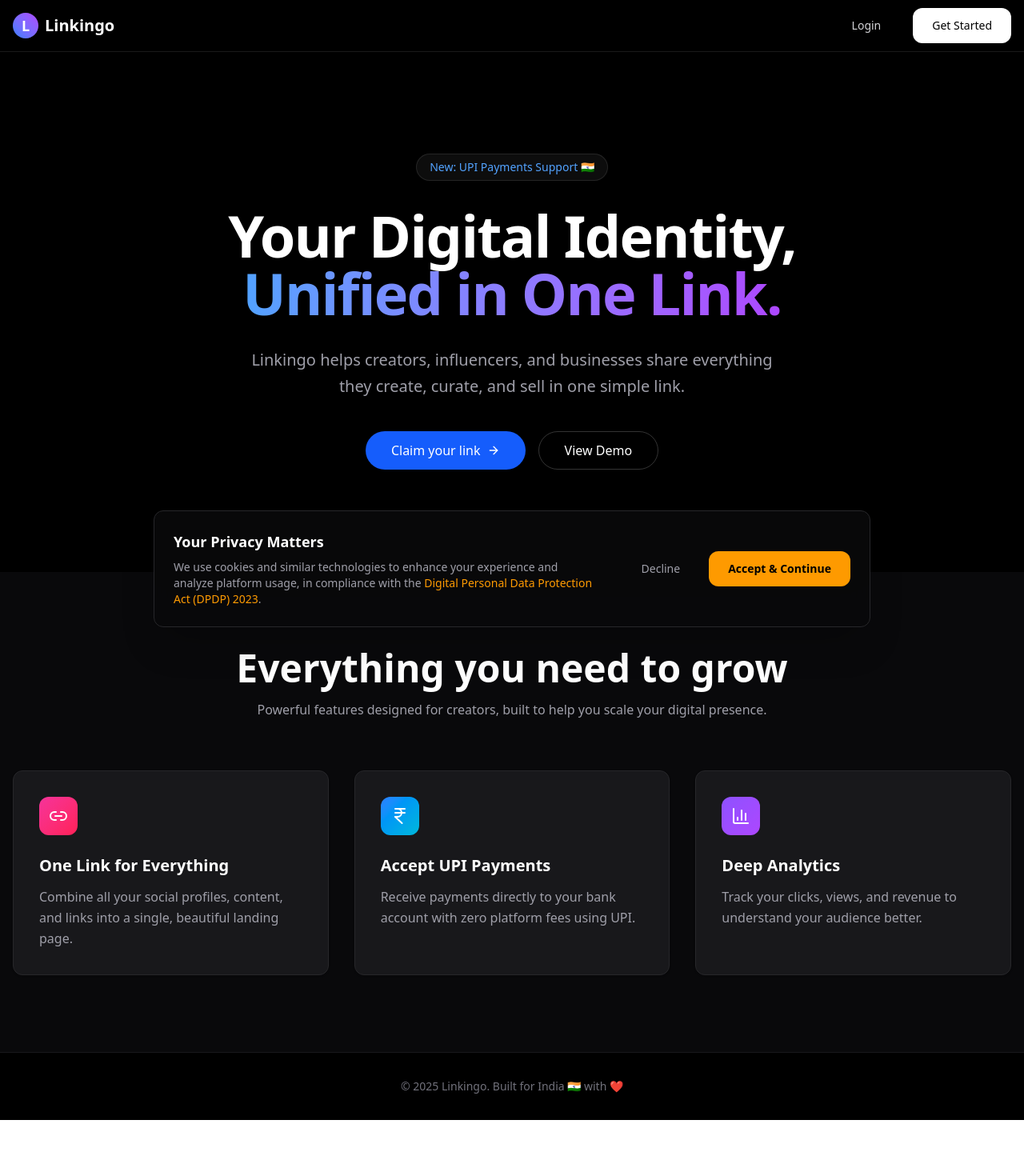
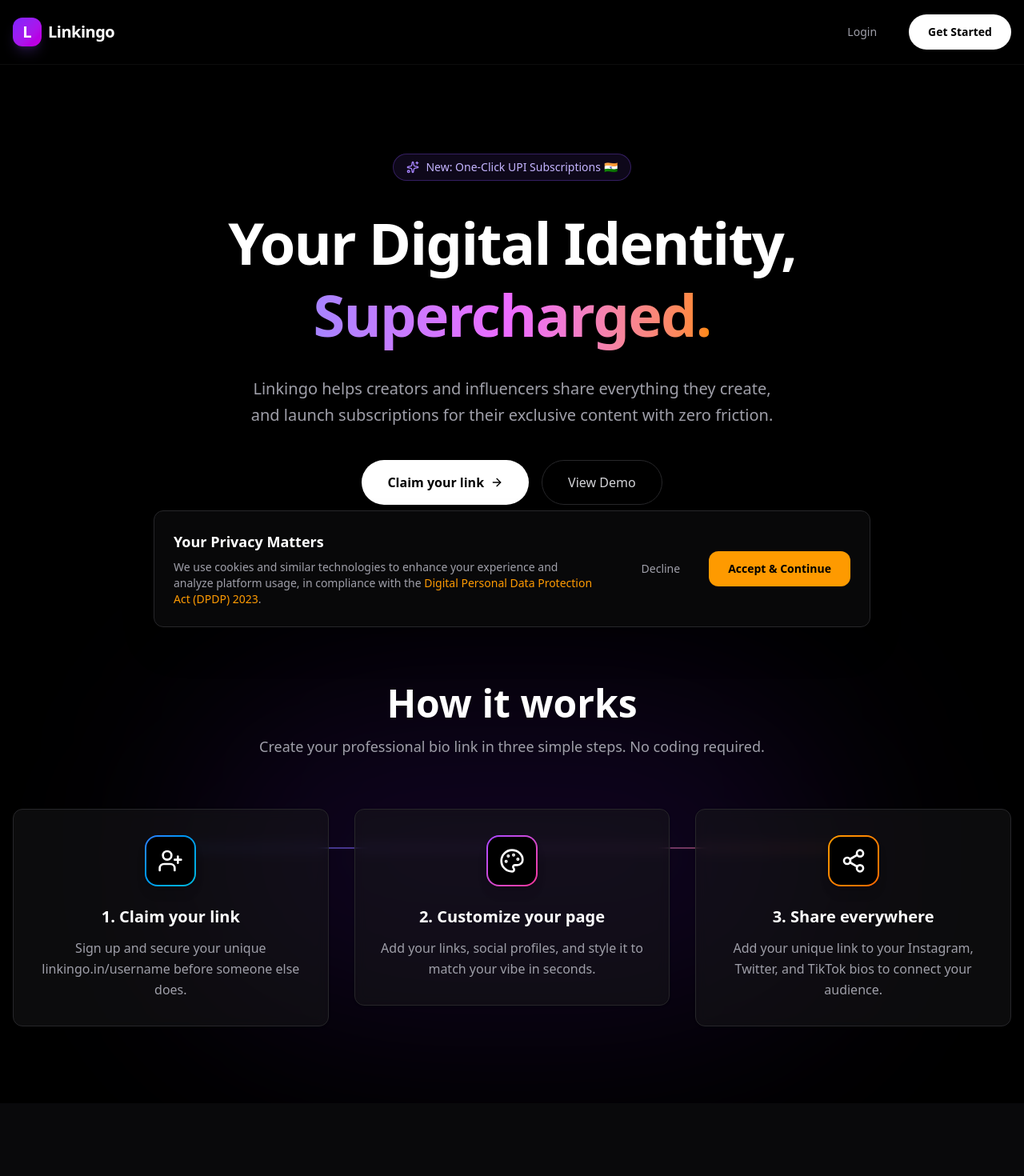
Before and after one commit to aitechquest2025/Linkingo, a Next.js app: page / in a window 1280 px wide. Shown: the top 1470 px of the page at 80% size. Before the commit the page ends 1400 px from the top, so only its background shows below. Built offline with nearby package versions, Linux system fonts and the light colour scheme.

Commit message:
feat: animate landing page and refactor copy for UPI subscriptions

```diff
--- a/app/page.tsx
+++ b/app/page.tsx
@@ -1,5 +1,6 @@
 import { Navbar } from "@/components/landing/navbar";
 import { Hero } from "@/components/landing/hero";
+import { HowItWorks } from "@/components/landing/how-it-works";
 import { Features } from "@/components/landing/features";
 import { Footer } from "@/components/landing/footer";
 
@@ -9,6 +10,7 @@
       <Navbar />
       <main>
         <Hero />
+        <HowItWorks />
         <Features />
       </main>
       <Footer />
--- a/components/landing/features.tsx
+++ b/components/landing/features.tsx
@@ -1,24 +1,27 @@
+"use client";
+
 import { Card, CardContent } from "@/components/ui/card";
 import { Link2, IndianRupee, BarChart3 } from "lucide-react";
+import { motion } from "framer-motion";
 
 const features = [
     {
         title: "One Link for Everything",
-        description: "Combine all your social profiles, content, and links into a single, beautiful landing page.",
+        description: "Combine all your social profiles, content, videos and links into a single, beautiful landing page.",
         icon: Link2,
-        gradient: "from-pink-500 to-rose-500",
-    },
-    {
-        title: "Accept UPI Payments",
-        description: "Receive payments directly to your bank account with zero platform fees using UPI.",
-        icon: IndianRupee,
         gradient: "from-blue-500 to-cyan-500",
     },
     {
+        title: "Monetize with Subscriptions",
+        description: "Easily launch premium content subscriptions. Users pay via UPI to unlock your exclusive world.",
+        icon: IndianRupee,
+        gradient: "from-violet-500 to-fuchsia-500",
+    },
+    {
         title: "Deep Analytics",
-        description: "Track your clicks, views, and revenue to understand your audience better.",
+        description: "Track your clicks, views, and revenue sources with privacy-friendly analytics to grow faster.",
         icon: BarChart3,
-        gradient: "from-violet-500 to-purple-500",
+        gradient: "from-amber-500 to-orange-500",
     },
 ];
 
@@ -27,16 +30,37 @@
         <section className="py-24 bg-zinc-950">
             <div className="container mx-auto px-4">
                 <div className="text-center mb-16">
-                    <h2 className="text-3xl md:text-5xl font-bold text-white mb-4">Everything you need to grow</h2>
-                    <p className="text-zinc-400 max-w-2xl mx-auto">
-                        Powerful features designed for creators, built to help you scale your digital presence.
-                    </p>
+                    <motion.h2
+                        initial={{ opacity: 0, y: 20 }}
+                        whileInView={{ opacity: 1, y: 0 }}
+                        viewport={{ once: true }}
+                        transition={{ duration: 0.5 }}
+                        className="text-3xl md:text-5xl font-bold text-white mb-4"
+                    >
+                        Everything you need to grow
+                    </motion.h2>
+                    <motion.p
+                        initial={{ opacity: 0, y: 20 }}
+                        whileInView={{ opacity: 1, y: 0 }}
+                        viewport={{ once: true }}
+                        transition={{ duration: 0.5, delay: 0.2 }}
+                        className="text-zinc-400 max-w-2xl mx-auto"
+                    >
+                        Powerful tools designed for Indian creators, built to help you scale your audience and income.
+                    </motion.p>
                 </div>
                 <div className="grid grid-cols-1 md:grid-cols-3 gap-8">
                     {features.map((feature, i) => (
-                        <Card key={i} className="bg-zinc-900 border-zinc-800 border overflow-hidden group hover:border-zinc-700 transition-colors">
+                        <motion.div
+                            key={i}
+                            initial={{ opacity: 0, y: 20 }}
+                            whileInView={{ opacity: 1, y: 0 }}
+                            viewport={{ once: true }}
+                            transition={{ duration: 0.5, delay: i * 0.2 }}
+                        >
+                            <Card className="bg-zinc-900 border-zinc-800 border overflow-hidden group hover:border-violet-500/50 transition-colors h-full">
                                 <CardContent className="p-8">
-                                <div className={`size-12 rounded-xl bg-gradient-to-br ${feature.gradient} flex items-center justify-center mb-6 group-hover:scale-110 transition-transform`}>
+                                    <div className={`size-12 rounded-xl bg-gradient-to-br ${feature.gradient} flex items-center justify-center mb-6 group-hover:scale-110 transition-transform shadow-lg`}>
                                         <feature.icon className="text-white size-6" />
                                     </div>
                                     <h3 className="text-xl font-bold text-white mb-3">{feature.title}</h3>
@@ -45,6 +69,7 @@
                                     </p>
                                 </CardContent>
                             </Card>
+                        </motion.div>
                     ))}
                 </div>
             </div>
--- a/components/landing/hero.tsx
+++ b/components/landing/hero.tsx
@@ -1,43 +1,82 @@
+"use client";
+
 import Link from "next/link";
 import { Button } from "@/components/ui/button";
-import { ArrowRight } from "lucide-react";
+import { ArrowRight, Sparkles } from "lucide-react";
+import { motion } from "framer-motion";
 
 export function Hero() {
     return (
-        <section className="relative pt-32 pb-20 md:pt-48 md:pb-32 overflow-hidden">
+        <section className="relative pt-32 pb-20 md:pt-48 md:pb-32 overflow-hidden bg-black">
             <div className="container mx-auto px-4 relative z-10">
                 <div className="max-w-4xl mx-auto text-center">
-                    <div className="inline-flex items-center justify-center px-4 py-1.5 mb-8 rounded-full border border-white/10 bg-white/5 backdrop-blur-sm">
-                        <span className="text-sm font-medium text-blue-400">New: UPI Payments Support 🇮🇳</span>
-                    </div>
-                    <h1 className="text-5xl md:text-7xl font-bold tracking-tight text-white mb-8">
+
+                    <motion.div
+                        initial={{ opacity: 0, y: -20 }}
+                        animate={{ opacity: 1, y: 0 }}
+                        transition={{ duration: 0.5 }}
+                        className="inline-flex items-center justify-center px-4 py-1.5 mb-8 rounded-full border border-violet-500/30 bg-violet-500/10 backdrop-blur-sm"
+                    >
+                        <Sparkles className="w-4 h-4 text-violet-400 mr-2" />
+                        <span className="text-sm font-medium text-violet-300">New: One-Click UPI Subscriptions 🇮🇳</span>
+                    </motion.div>
+
+                    <motion.h1
+                        initial={{ opacity: 0, y: 20 }}
+                        animate={{ opacity: 1, y: 0 }}
+                        transition={{ duration: 0.5, delay: 0.2 }}
+                        className="text-5xl md:text-7xl font-bold tracking-tight text-white mb-8 leading-tight"
+                    >
                         Your Digital Identity, <br />
-                        <span className="text-transparent bg-clip-text bg-gradient-to-r from-blue-400 to-purple-500">
-                            Unified in One Link.
+                        <span className="text-transparent bg-clip-text bg-gradient-to-r from-violet-400 via-fuchsia-400 to-orange-400 animate-gradient-x">
+                            Supercharged.
                         </span>
-                    </h1>
-                    <p className="text-lg md:text-xl text-zinc-400 mb-10 max-w-2xl mx-auto leading-relaxed">
-                        Linkingo helps creators, influencers, and businesses share everything they create, curate, and sell in one simple link.
-                    </p>
-                    <div className="flex flex-col sm:flex-row items-center justify-center gap-4">
+                    </motion.h1>
+
+                    <motion.p
+                        initial={{ opacity: 0, y: 20 }}
+                        animate={{ opacity: 1, y: 0 }}
+                        transition={{ duration: 0.5, delay: 0.4 }}
+                        className="text-lg md:text-xl text-zinc-400 mb-10 max-w-2xl mx-auto leading-relaxed"
+                    >
+                        Linkingo helps creators and influencers share everything they create, and launch subscriptions for their exclusive content with zero friction.
+                    </motion.p>
+
+                    <motion.div
+                        initial={{ opacity: 0, y: 20 }}
+                        animate={{ opacity: 1, y: 0 }}
+                        transition={{ duration: 0.5, delay: 0.6 }}
+                        className="flex flex-col sm:flex-row items-center justify-center gap-4"
+                    >
                         <Link href="/register">
-                            <Button size="lg" className="h-12 px-8 text-base bg-blue-600 hover:bg-blue-700 text-white rounded-full">
+                            <Button size="lg" className="h-14 px-8 text-base bg-white text-black hover:bg-zinc-200 rounded-full font-semibold transition-all hover:scale-105">
                                 Claim your link
                                 <ArrowRight className="ml-2 size-4" />
                             </Button>
                         </Link>
                         <Link href="/login">
-                            <Button size="lg" variant="outline" className="h-12 px-8 text-base border-white/20 text-white hover:bg-white/10 rounded-full bg-transparent">
+                            <Button size="lg" variant="outline" className="h-14 px-8 text-base border-zinc-800 text-zinc-300 hover:bg-white/5 hover:text-white rounded-full bg-transparent transition-all hover:border-zinc-700">
                                 View Demo
                             </Button>
                         </Link>
-                    </div>
+                    </motion.div>
                 </div>
             </div>
 
             {/* Background Gradients */}
-            <div className="absolute top-0 left-1/2 -translate-x-1/2 w-full h-[500px] bg-blue-500/20 blur-[120px] rounded-full pointer-events-none -z-10" />
-            <div className="absolute top-0 right-0 w-1/2 h-[600px] bg-purple-500/10 blur-[100px] rounded-full pointer-events-none -z-10" />
+            <motion.div
+                animate={{
+                    scale: [1, 1.2, 1],
+                    opacity: [0.3, 0.5, 0.3],
+                }}
+                transition={{
+                    duration: 8,
+                    repeat: Infinity,
+                    ease: "easeInOut"
+                }}
+                className="absolute top-0 left-1/2 -translate-x-1/2 w-full h-[600px] bg-violet-600/20 blur-[120px] rounded-full pointer-events-none -z-10"
+            />
+            <div className="absolute top-0 right-0 w-1/2 h-[600px] bg-fuchsia-500/10 blur-[100px] rounded-full pointer-events-none -z-10" />
         </section>
     );
 }
--- /dev/null
+++ b/components/landing/how-it-works.tsx
@@ -0,0 +1,87 @@
+"use client";
+
+import { motion } from "framer-motion";
+import { UserPlus, Palette, Share2, ArrowRight } from "lucide-react";
+import { Card, CardContent } from "@/components/ui/card";
+
+const steps = [
+    {
+        icon: UserPlus,
+        title: "1. Claim your link",
+        description: "Sign up and secure your unique linkingo.in/username before someone else does.",
+        color: "from-blue-500 to-cyan-500",
+    },
+    {
+        icon: Palette,
+        title: "2. Customize your page",
+        description: "Add your links, social profiles, and style it to match your vibe in seconds.",
+        color: "from-purple-500 to-pink-500",
+    },
+    {
+        icon: Share2,
+        title: "3. Share everywhere",
+        description: "Add your unique link to your Instagram, Twitter, and TikTok bios to connect your audience.",
+        color: "from-amber-500 to-orange-500",
+    },
+];
+
+export function HowItWorks() {
+    return (
+        <section className="py-24 bg-black relative overflow-hidden">
+            {/* Background Gradients */}
+            <div className="absolute top-1/2 left-1/2 -translate-x-1/2 -translate-y-1/2 w-[800px] h-[400px] bg-violet-900/20 blur-[120px] rounded-full pointer-events-none" />
+
+            <div className="container mx-auto px-4 relative z-10">
+                <div className="text-center mb-16">
+                    <motion.h2
+                        initial={{ opacity: 0, y: 20 }}
+                        whileInView={{ opacity: 1, y: 0 }}
+                        viewport={{ once: true }}
+                        transition={{ duration: 0.6 }}
+                        className="text-3xl md:text-5xl font-bold text-white mb-4"
+                    >
+                        How it works
+                    </motion.h2>
+                    <motion.p
+                        initial={{ opacity: 0, y: 10 }}
+                        whileInView={{ opacity: 1, y: 0 }}
+                        viewport={{ once: true }}
+                        transition={{ duration: 0.6, delay: 0.1 }}
+                        className="text-zinc-400 text-lg max-w-2xl mx-auto"
+                    >
+                        Create your professional bio link in three simple steps. No coding required.
+                    </motion.p>
+                </div>
+
+                <div className="grid md:grid-cols-3 gap-8 relative">
+                    {/* Connecting Line (Desktop) */}
+                    <div className="hidden md:block absolute top-12 left-[16%] right-[16%] h-0.5 bg-gradient-to-r from-blue-500/50 via-purple-500/50 to-orange-500/50 -z-10" />
+
+                    {steps.map((step, index) => (
+                        <motion.div
+                            key={index}
+                            initial={{ opacity: 0, y: 30 }}
+                            whileInView={{ opacity: 1, y: 0 }}
+                            viewport={{ once: true }}
+                            transition={{ duration: 0.5, delay: index * 0.2 }}
+                        >
+                            <Card className="bg-zinc-900/50 border-zinc-800 backdrop-blur-sm hover:border-zinc-700 transition-colors">
+                                <CardContent className="p-8 flex flex-col items-center text-center">
+                                    <div className={`size-16 rounded-2xl bg-gradient-to-br ${step.color} p-0.5 mb-6 shadow-lg`}>
+                                        <div className="w-full h-full bg-black rounded-[14px] flex items-center justify-center">
+                                            <step.icon className="size-8 text-white" />
+                                        </div>
+                                    </div>
+                                    <h3 className="text-xl font-bold text-white mb-3">{step.title}</h3>
+                                    <p className="text-zinc-400 leading-relaxed">
+                                        {step.description}
+                                    </p>
+                                </CardContent>
+                            </Card>
+                        </motion.div>
+                    ))}
+                </div>
+            </div>
+        </section>
+    );
+}
--- a/components/landing/navbar.tsx
+++ b/components/landing/navbar.tsx
@@ -3,22 +3,22 @@
 
 export function Navbar() {
     return (
-        <nav className="fixed top-0 w-full z-50 border-b border-white/10 bg-black/50 backdrop-blur-xl">
-            <div className="container mx-auto px-4 h-16 flex items-center justify-between">
-                <Link href="/" className="flex items-center space-x-2">
-                    <div className="size-8 rounded-full bg-gradient-to-tr from-blue-500 to-purple-500 flex items-center justify-center">
-                        <span className="font-bold text-white text-lg">L</span>
+        <nav className="fixed top-0 w-full z-50 border-b border-white/5 bg-black/50 backdrop-blur-xl supports-[backdrop-filter]:bg-black/20">
+            <div className="container mx-auto px-4 h-20 flex items-center justify-between">
+                <Link href="/" className="flex items-center space-x-2 group">
+                    <div className="size-9 rounded-xl bg-gradient-to-br from-violet-600 to-fuchsia-600 flex items-center justify-center shadow-lg shadow-violet-500/20 group-hover:shadow-violet-500/40 transition-shadow">
+                        <span className="font-bold text-white text-xl">L</span>
                     </div>
-                    <span className="font-bold text-xl text-white">Linkingo</span>
+                    <span className="font-bold text-xl text-white tracking-tight">Linkingo</span>
                 </Link>
                 <div className="flex items-center gap-4">
                     <Link href="/login">
-                        <Button variant="ghost" className="text-zinc-300 hover:text-white hover:bg-white/10">
+                        <Button variant="ghost" className="text-zinc-400 hover:text-white hover:bg-white/5 font-medium">
                             Login
                         </Button>
                     </Link>
                     <Link href="/register">
-                        <Button className="bg-white text-black hover:bg-zinc-200">
+                        <Button className="bg-white text-black hover:bg-zinc-200 font-semibold rounded-full px-6">
                             Get Started
                         </Button>
                     </Link>
--- a/package.json
+++ b/package.json
@@ -24,6 +24,7 @@
     "clsx": "^2.1.1",
     "firebase": "^12.6.0",
     "firebase-admin": "^13.6.0",
+    "framer-motion": "^12.23.26",
     "lucide-react": "^0.560.0",
     "next": "16.0.8",
     "next-pwa": "^5.6.0",
```
Also changed, not shown: public/sw.js, 1 other file (tests, documents, lock files or other folders). Lines whose indentation alone changed are shown as unchanged.
